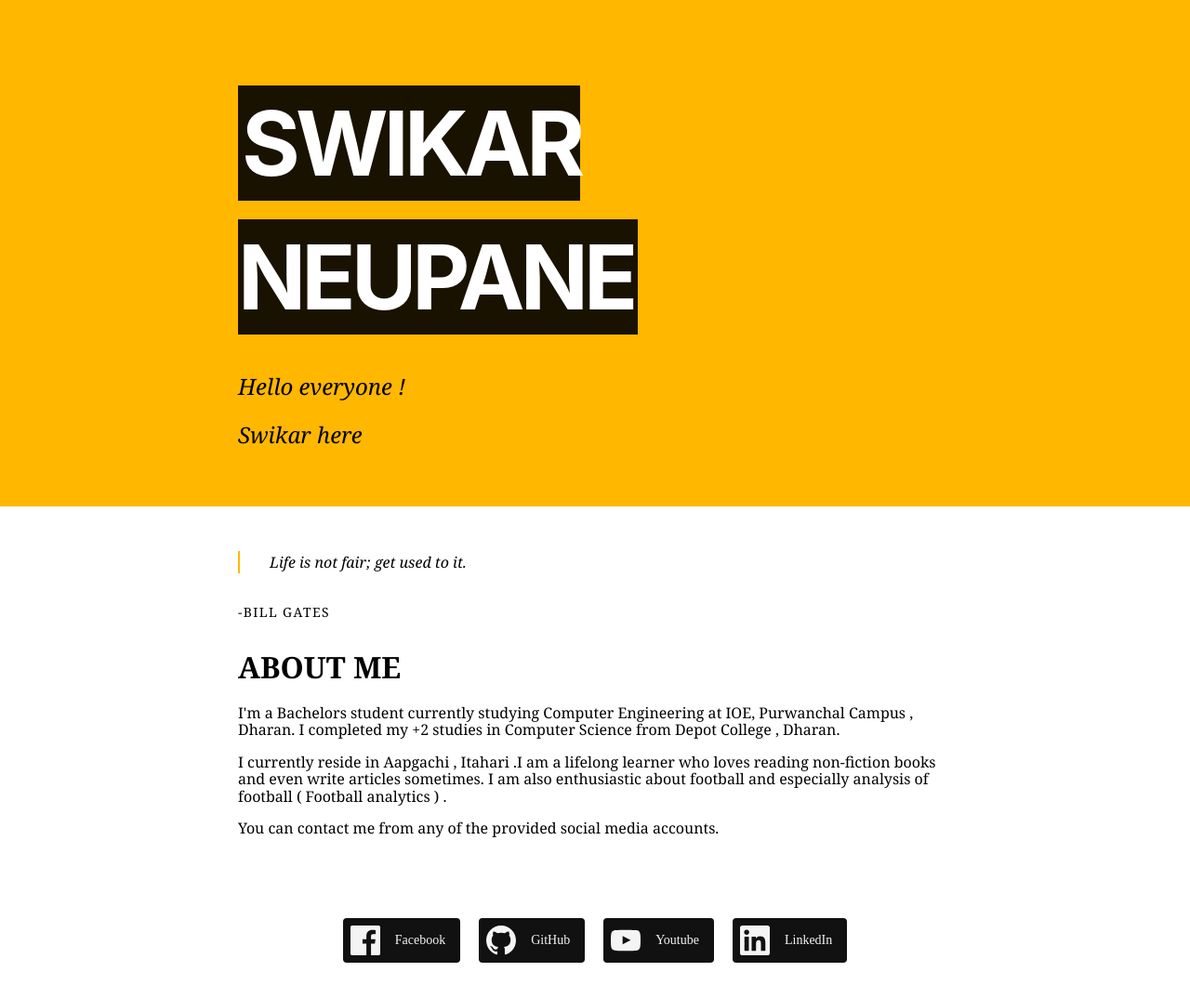
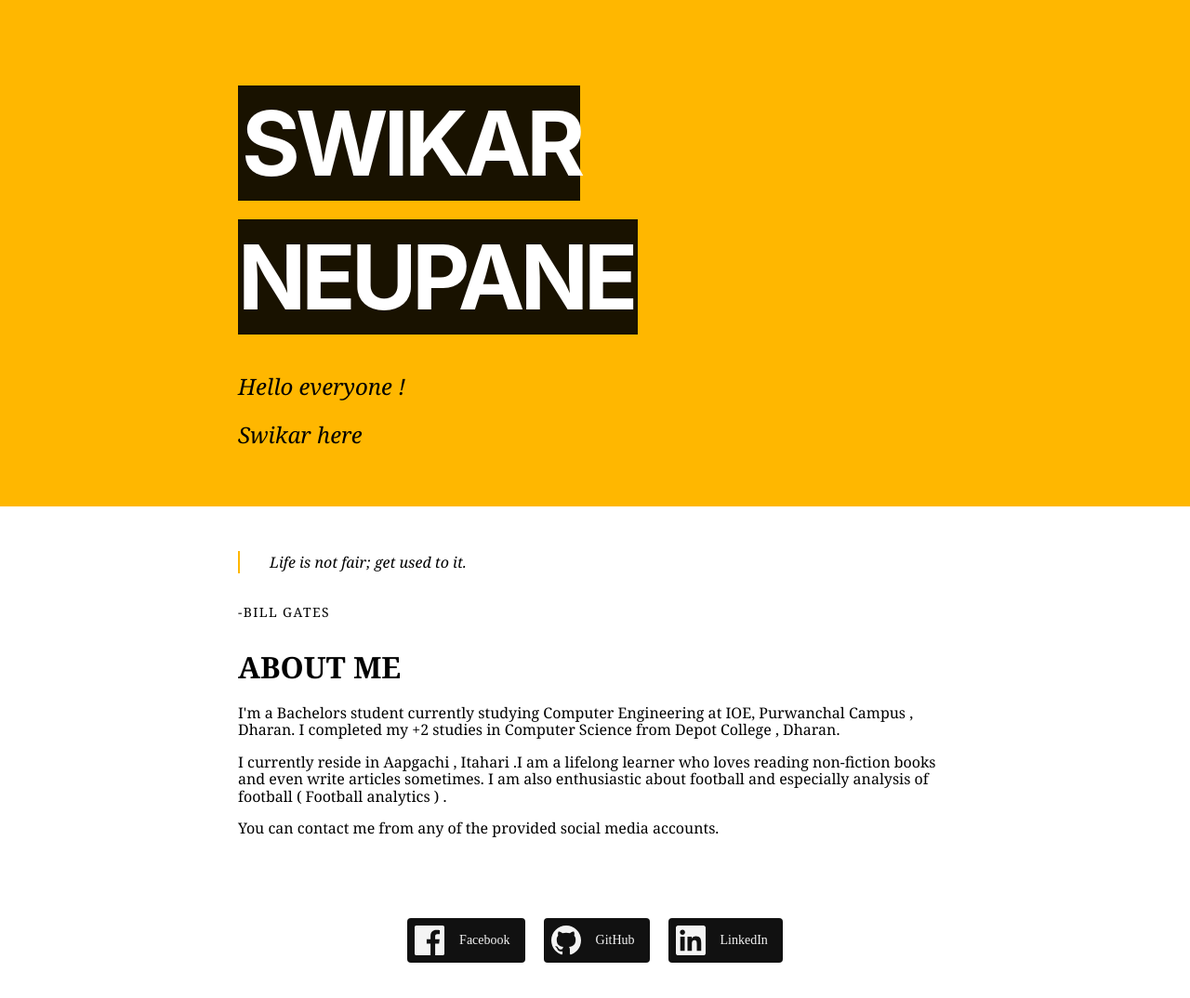
Before and after one commit to Swikarneupane/Mywebsite, a plain HTML site: page index.html in a window 1280 px wide. Shown: the whole page at 93% size. Drawn offline with nearby package versions, Linux system fonts and the light colour scheme.

Commit message:
Update index.html

```diff
--- a/index.html
+++ b/index.html
@@ -5,7 +5,7 @@
     <meta http-equiv="X-UA-Compatible" content="IE=edge">
     <meta name="viewport" content="width=device-width, initial-scale=1.0">
     <link rel="stylesheet" href="https://unpkg.com/tachyons@4.12.0/css/tachyons.min.css"/>
-    <title>Document</title>
+    <title>Swikar Neupane</title>
 </head>
 <body>
     <article>
@@ -50,10 +50,6 @@
       <svg class="dib h2 w2" fill="currentColor" xmlns="http://www.w3.org/2000/svg" viewBox="0 0 16 16" fill-rule="evenodd" clip-rule="evenodd" stroke-linejoin="round" stroke-miterlimit="1.414"><path d="M8 0C3.58 0 0 3.582 0 8c0 3.535 2.292 6.533 5.47 7.59.4.075.547-.172.547-.385 0-.19-.007-.693-.01-1.36-2.226.483-2.695-1.073-2.695-1.073-.364-.924-.89-1.17-.89-1.17-.725-.496.056-.486.056-.486.803.056 1.225.824 1.225.824.714 1.223 1.873.87 2.33.665.072-.517.278-.87.507-1.07-1.777-.2-3.644-.888-3.644-3.953 0-.873.31-1.587.823-2.147-.083-.202-.358-1.015.077-2.117 0 0 .672-.215 2.2.82.638-.178 1.323-.266 2.003-.27.68.004 1.364.092 2.003.27 1.527-1.035 2.198-.82 2.198-.82.437 1.102.163 1.915.08 2.117.513.56.823 1.274.823 2.147 0 3.073-1.87 3.75-3.653 3.947.287.246.543.735.543 1.48 0 1.07-.01 1.933-.01 2.195 0 .215.144.463.55.385C13.71 14.53 16 11.534 16 8c0-4.418-3.582-8-8-8"/></svg>
       <span class="f6 ml3 pr2">GitHub</span>
     </a>
-    <a class="no-underline near-white bg-animate bg-near-black hover-bg-gray inline-flex items-center ma2 tc br2 pa2" href="https://www.youtube.com/channel/UCCHr7ZnfuOljX2UJB8WA3ig" title="youtube">
-      <svg class="dib w2 h2" fill="currentColor" xmlns="http://www.w3.org/2000/svg" viewBox="0 0 16 16" fill-rule="evenodd" clip-rule="evenodd" stroke-linejoin="round" stroke-miterlimit="1.414"><path d="M0 7.345c0-1.294.16-2.59.16-2.59s.156-1.1.636-1.587c.608-.637 1.408-.617 1.764-.684C3.84 2.36 8 2.324 8 2.324s3.362.004 5.6.166c.314.038.996.04 1.604.678.48.486.636 1.588.636 1.588S16 6.05 16 7.346v1.258c0 1.296-.16 2.59-.16 2.59s-.156 1.102-.636 1.588c-.608.638-1.29.64-1.604.678-2.238.162-5.6.166-5.6.166s-4.16-.037-5.44-.16c-.356-.067-1.156-.047-1.764-.684-.48-.487-.636-1.587-.636-1.587S0 9.9 0 8.605v-1.26zm6.348 2.73V5.58l4.323 2.255-4.32 2.24h-.002z"/></svg>
-      <span class="f6 ml3 pr2">Youtube</span>
-    </a>
     <a class="no-underline near-white bg-animate bg-near-black hover-bg-gray inline-flex items-center ma2 tc br2 pa2" href="https://np.linkedin.com/in/swikar-neupane-8800281b2" title="LinkedIn">
       <svg class="dib h2 w2" fill="currentColor" xmlns="http://www.w3.org/2000/svg" viewBox="0 0 16 16" fill-rule="evenodd" clip-rule="evenodd" stroke-linejoin="round" stroke-miterlimit="1.414"><path d="M13.632 13.635h-2.37V9.922c0-.886-.018-2.025-1.234-2.025-1.235 0-1.424.964-1.424 1.96v3.778h-2.37V6H8.51V7.04h.03c.318-.6 1.092-1.233 2.247-1.233 2.4 0 2.845 1.58 2.845 3.637v4.188zM3.558 4.955c-.762 0-1.376-.617-1.376-1.377 0-.758.614-1.375 1.376-1.375.76 0 1.376.617 1.376 1.375 0 .76-.617 1.377-1.376 1.377zm1.188 8.68H2.37V6h2.376v7.635zM14.816 0H1.18C.528 0 0 .516 0 1.153v13.694C0 15.484.528 16 1.18 16h13.635c.652 0 1.185-.516 1.185-1.153V1.153C16 .516 15.467 0 14.815 0z" fill-rule="nonzero"/></svg>
       <span class="f6 ml3 pr2">LinkedIn</span>
```
